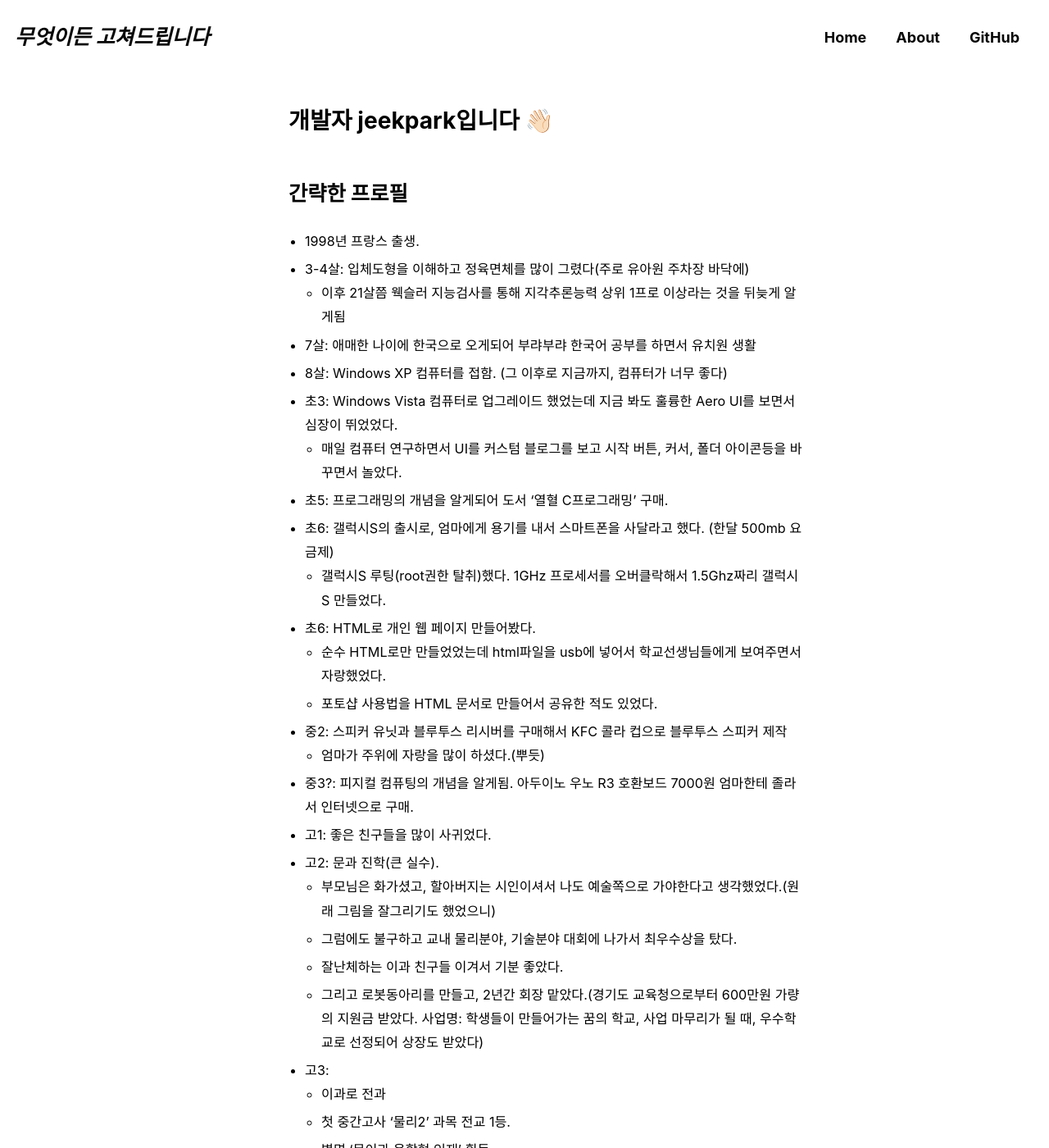
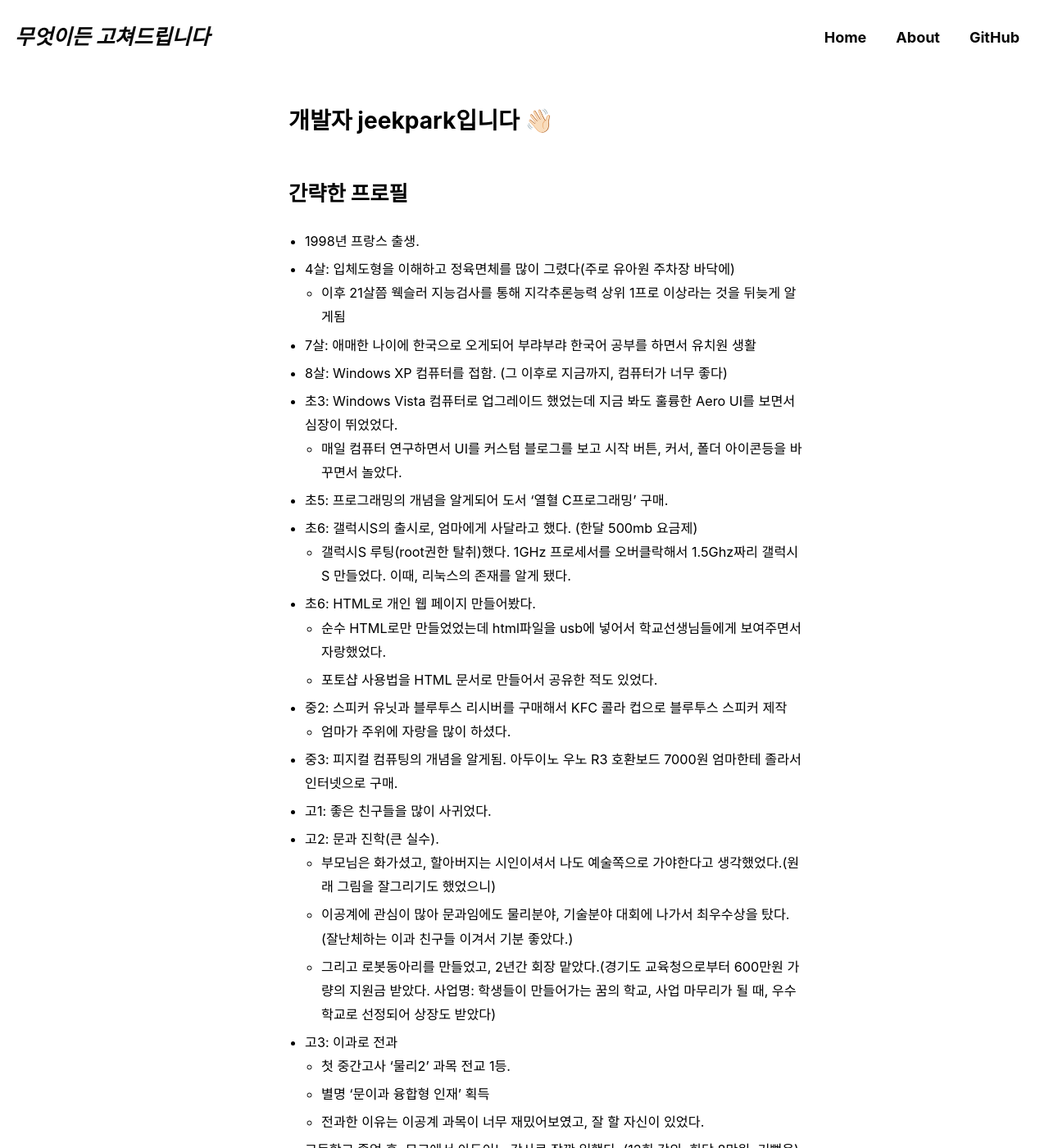
Before and after one commit to jeekpark/jeekpark.github.io, a Jekyll site: the page built from _pages/about.md, in a window 1280 px wide and 1400 px high. Shown: the whole window at 82% size. Built offline with Jekyll 4.4.1, drawn with Linux system fonts in a browser that asks for light colours; cached includes are drawn as plain includes; some web fonts are replaced.

Commit message:
Update about.md

```diff
--- a/_pages/about.md
+++ b/_pages/about.md
@@ -8,31 +8,30 @@ comments: false
 # 간략한 프로필
 
 - 1998년 프랑스 출생.
-- 3-4살: 입체도형을 이해하고 정육면체를 많이 그렸다(주로 유아원 주차장 바닥에)
+- 4살: 입체도형을 이해하고 정육면체를 많이 그렸다(주로 유아원 주차장 바닥에)
     - 이후 21살쯤 웩슬러 지능검사를 통해 지각추론능력 상위 1프로 이상라는 것을 뒤늦게 알게됨
 - 7살: 애매한 나이에 한국으로 오게되어 부랴부랴 한국어 공부를 하면서 유치원 생활
 - 8살: Windows XP 컴퓨터를 접함. (그 이후로 지금까지, 컴퓨터가 너무 좋다)
 - 초3: Windows Vista 컴퓨터로 업그레이드 했었는데 지금 봐도 훌륭한 Aero UI를 보면서 심장이 뛰었었다.
     - 매일 컴퓨터 연구하면서 UI를 커스텀 블로그를 보고 시작 버튼, 커서, 폴더 아이콘등을 바꾸면서 놀았다.
 - 초5: 프로그래밍의 개념을 알게되어 도서 '열혈 C프로그래밍' 구매.
-- 초6: 갤럭시S의 출시로, 엄마에게 용기를 내서 스마트폰을 사달라고 했다. (한달 500mb 요금제)
-    - 갤럭시S 루팅(root권한 탈취)했다. 1GHz 프로세서를 오버클락해서 1.5Ghz짜리 갤럭시S 만들었다.
+- 초6: 갤럭시S의 출시로, 엄마에게 사달라고 했다. (한달 500mb 요금제)
+    - 갤럭시S 루팅(root권한 탈취)했다. 1GHz 프로세서를 오버클락해서 1.5Ghz짜리 갤럭시S 만들었다. 이때, 리눅스의 존재를 알게 됐다.
 - 초6: HTML로 개인 웹 페이지 만들어봤다.
     - 순수 HTML로만 만들었었는데 html파일을 usb에 넣어서 학교선생님들에게 보여주면서 자랑했었다.
     - 포토샵 사용법을 HTML 문서로 만들어서 공유한 적도 있었다.
 - 중2: 스피커 유닛과 블루투스 리시버를 구매해서 KFC 콜라 컵으로 블루투스 스피커 제작
-    - 엄마가 주위에 자랑을 많이 하셨다.(뿌듯)
-- 중3?: 피지컬 컴퓨팅의 개념을 알게됨. 아두이노 우노 R3 호환보드 7000원 엄마한테 졸라서 인터넷으로 구매.
+    - 엄마가 주위에 자랑을 많이 하셨다.
+- 중3: 피지컬 컴퓨팅의 개념을 알게됨. 아두이노 우노 R3 호환보드 7000원 엄마한테 졸라서 인터넷으로 구매.
 - 고1: 좋은 친구들을 많이 사귀었다.
 - 고2: 문과 진학(큰 실수).
     - 부모님은 화가셨고, 할아버지는 시인이셔서 나도 예술쪽으로 가야한다고 생각했었다.(원래 그림을 잘그리기도 했었으니)
-    - 그럼에도 불구하고 교내 물리분야, 기술분야 대회에 나가서 최우수상을 탔다.
-    - 잘난체하는 이과 친구들 이겨서 기분 좋았다.
-    - 그리고 로봇동아리를 만들고, 2년간 회장 맡았다.(경기도 교육청으로부터 600만원 가량의 지원금 받았다. 사업명: 학생들이 만들어가는 꿈의 학교, 사업 마무리가 될 때, 우수학교로 선정되어 상장도 받았다)
-- 고3:
-    - 이과로 전과
+    - 이공계에 관심이 많아 문과임에도 물리분야, 기술분야 대회에 나가서 최우수상을 탔다. (잘난체하는 이과 친구들 이겨서 기분 좋았다.)
+    - 그리고 로봇동아리를 만들었고, 2년간 회장 맡았다.(경기도 교육청으로부터 600만원 가량의 지원금 받았다. 사업명: 학생들이 만들어가는 꿈의 학교, 사업 마무리가 될 때, 우수학교로 선정되어 상장도 받았다)
+- 고3: 이과로 전과
     - 첫 중간고사 '물리2' 과목 전교 1등.
     - 별명 '문이과 융합형 인재' 획득
+    - 전과한 이유는 이공계 과목이 너무 재밌어보였고, 잘 할 자신이 있었다.
 - 고등학교 졸업 후, 모교에서 아두이노 강사로 잠깐 일했다. (12회 강의, 회당 8만원. 기뻤음)
 - 21살: **삶이 계획대로 되지 않는다는 것은 누구나 알고 있다**. 그리고 어쩌다보니 디자이너가 되었다.
     - 디자이너가 되고 싶었던 것은 아니었지만, 일머리가 있는 편이었고 일을 찾아서 하다가, 필요한 디자인 소스를 바로 바로 만들어주다 보니, 회사에서 간단한 디자인 업무를 나에게 먼저 부탁하게 되었었다. 그 이후 자연스럽게 디자인 업무 담당하게 되었다.
```
